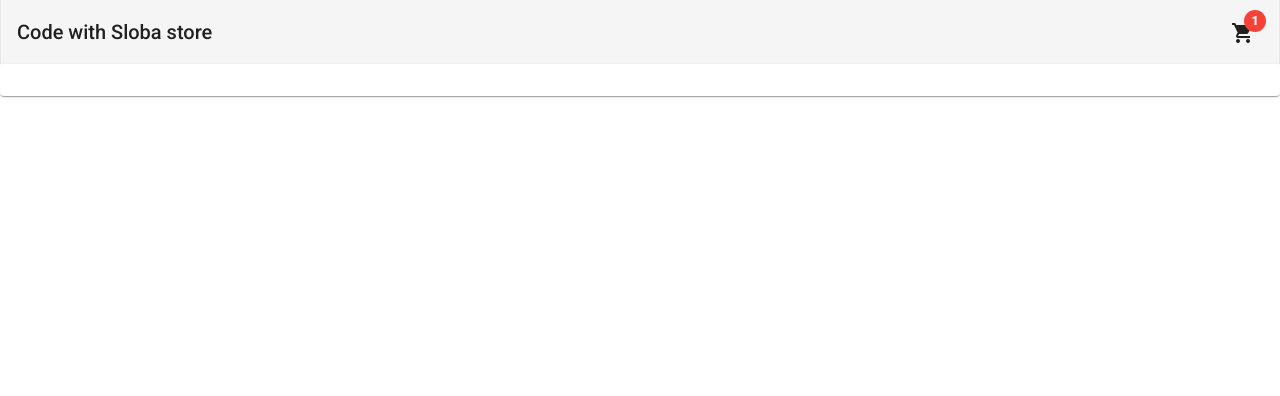
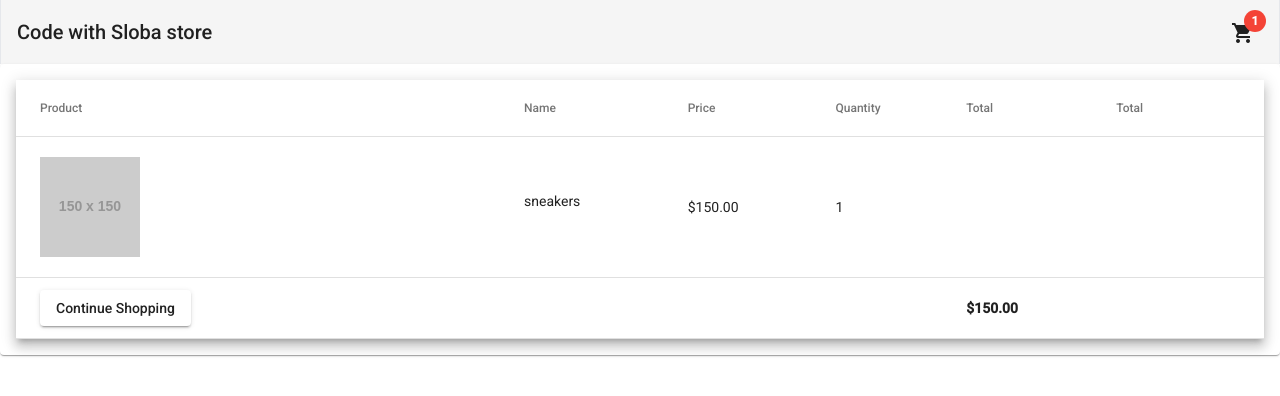
Before and after one commit to CourtneyCarson/online-store, an Angular app: page /cart in a window 1280 px wide. Shown: the top 396 px of the page. Built offline with nearby package versions, Linux system fonts and the light colour scheme.

Commit message:
table columns and grand total method set up

```diff
--- a/src/app/pages/cart/cart.component.html
+++ b/src/app/pages/cart/cart.component.html
@@ -1,7 +1,71 @@
 <!-- table  -->
 
-<mat-card *ngIf="cart.items.length"> </mat-card>
-<mat-card *ngIf="!cart.items.length">
+<!-- if items in cart  -->
+<mat-card *ngIf="cart.items.length" class="max-w-7xl mx-auto">
+  <table mat-table [dataSource]="dataSource" class="mat-elevation-z8 w-full">
+    <tr mat-header-row *matHeaderRowDef="displayedColumns"></tr>
+
+    <!-- product -->
+    <ng-container matColumnDef="product">
+      <th mat-header-cell *matHeaderCellDef>Product</th>
+      <td mat-cell *matCellDef="let element">
+        <img src="{{ element.product }}" alt="product" class="w-[100px] my-5" />
+      </td>
+      <td mat-footer-cell *matFooterCellDef>
+        <button mat-raised-button routerLink="/home">Continue Shopping</button>
+      </td>
+    </ng-container>
+    <!-- name -->
+    <ng-container matColumnDef="name">
+      <th mat-header-cell *matHeaderCellDef>Name</th>
+      <td mat-cell *matCellDef="let element">
+        <p class="truncate max-w-xs">{{ element.name }}</p>
+      </td>
+      <td mat-footer-cell *matFooterCellDef></td>
+    </ng-container>
+    <!-- price -->
+    <ng-container matColumnDef="price">
+      <th mat-header-cell *matHeaderCellDef>Price</th>
+      <td mat-cell *matCellDef="let element">
+        {{ element.price | currency }}
+      </td>
+      <td mat-footer-cell *matFooterCellDef></td>
+    </ng-container>
+    <!-- quantity -->
+    <ng-container matColumnDef="quantity">
+      <th mat-header-cell *matHeaderCellDef>Quantity</th>
+      <td mat-cell *matCellDef="let element">
+        {{ element.quantity  }}
+      </td>
+      <td mat-footer-cell *matFooterCellDef></td>
+    </ng-container>
+    <!-- total -->
+    <ng-container matColumnDef="total">
+      <th mat-header-cell *matHeaderCellDef>Total</th>
+      <td mat-cell *matCellDef="let element">
+        {{ element.total | currency }}
+      </td>
+      <td mat-footer-cell *matFooterCellDef>
+<span class="font-bold py-5 block"> {{getTotal(cart.items) | currency}}</span>
+      </td>
+    </ng-container>
+    <!-- action -->
+    <ng-container matColumnDef="action">
+      <th mat-header-cell *matHeaderCellDef>Total</th>
+      <td mat-cell *matCellDef="let element">
+        {{ element.action | currency }}
+      </td>
+      <td mat-footer-cell *matFooterCellDef></td>
+    </ng-container>
+
+    <!-- loop through for columns  -->
+    <tr mat-row *matRowDef="let row; columns: displayedColumns"></tr>
+    <tr mat-footer-row *matFooterRowDef="displayedColumns"></tr>
+  </table>
+</mat-card>
+
+<!-- if nothing in cart  -->
+<mat-card *ngIf="!cart.items.length" class="max-w-7xl mx-auto">
   <p>
     Your cart is empty
     <button mat-raised-button routerLink="/home">Start shopping</button>
--- a/src/app/pages/cart/cart.component.ts
+++ b/src/app/pages/cart/cart.component.ts
@@ -33,4 +33,14 @@
   ngOnInit(): void {
     this.dataSource = this.cart.items;
   }
+
+  getTotal(items: Array<CartItem>): number {
+    // return this.dataSource.reduce((acc, item) => {
+    //   return acc + item.price * item.quantity;
+    // }, 0);
+
+    return items
+      .map((item) => item.price * item.quantity)
+      .reduce((previous, current) => previous + current, 0);
+  }
 }
```
